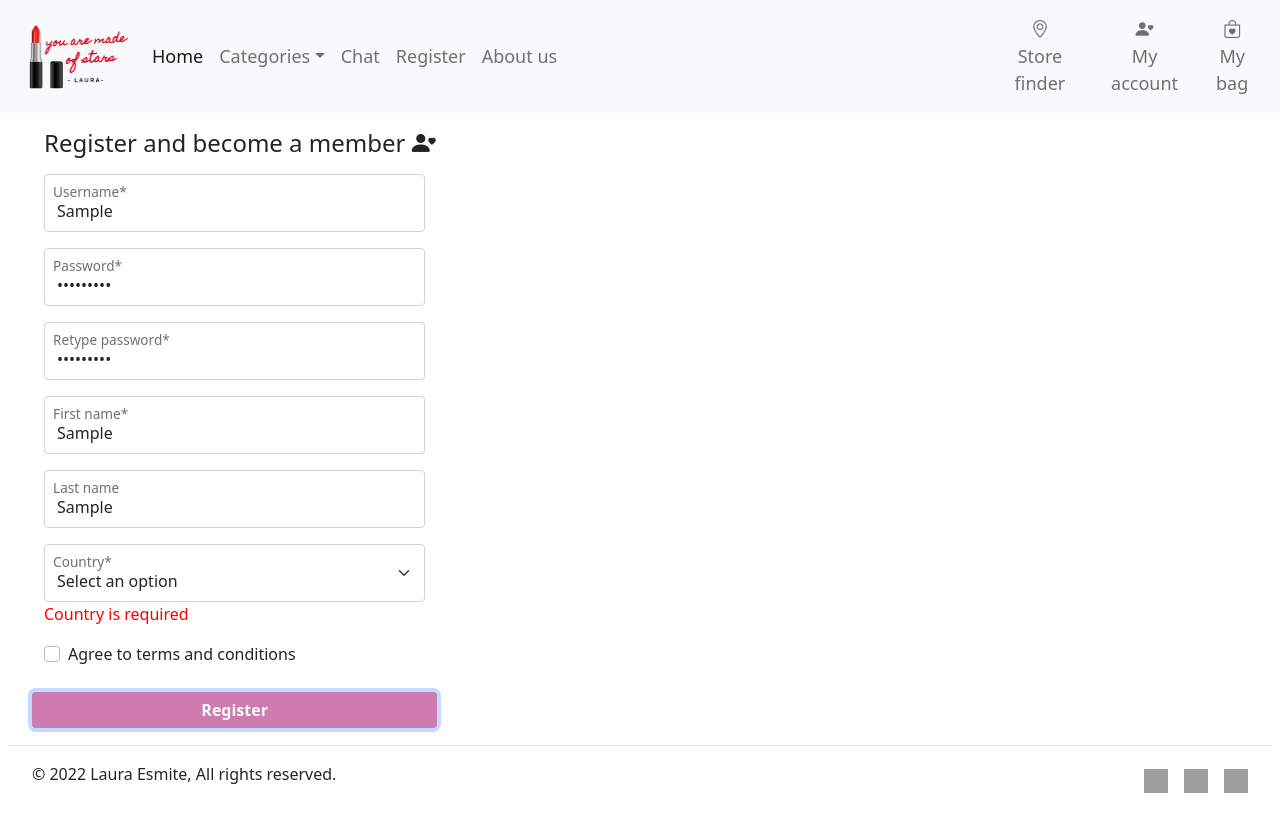
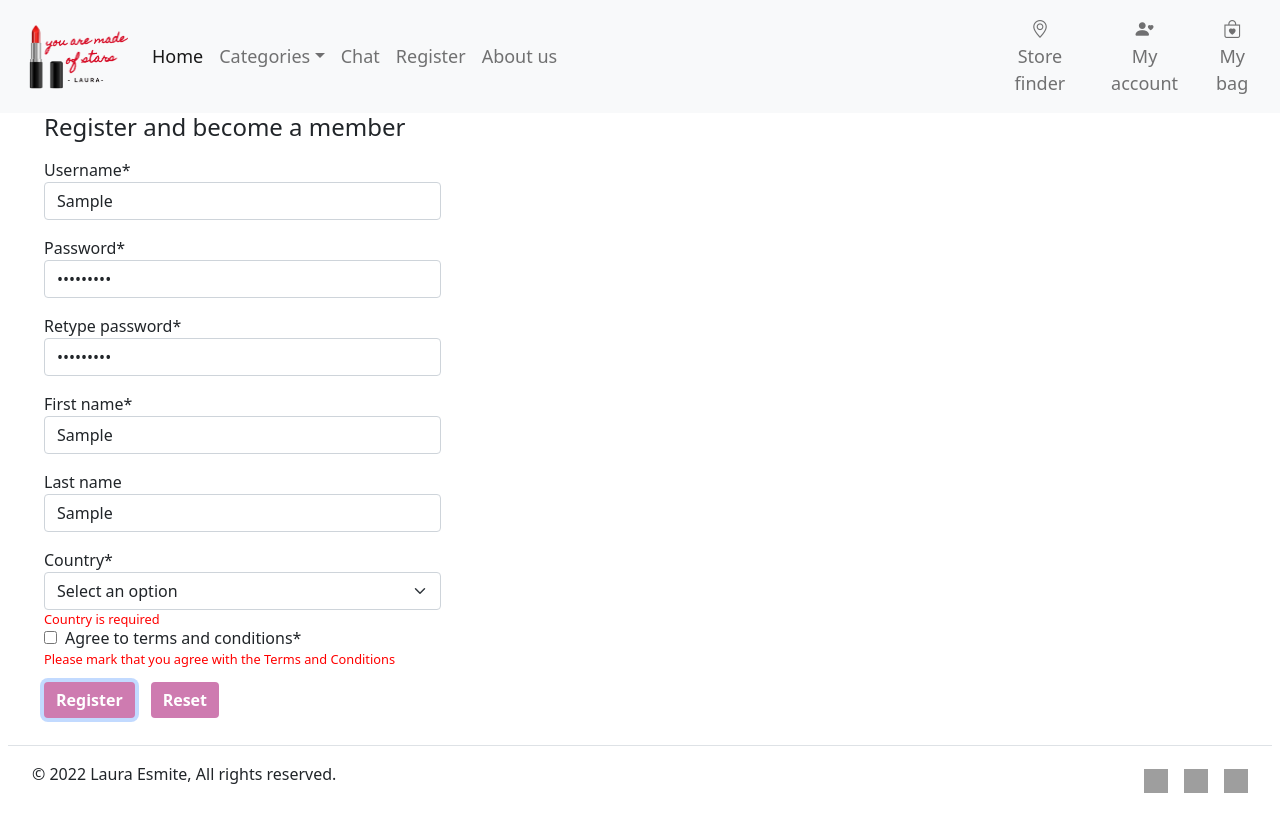
Before and after one commit to Lauresmi/final-project, a React (Create React App) app: page /register in a window 1280 px wide. Both pictures are taken after typing "Sample", "Sample123", "Sample123", "Sample", "Sample" into the empty fields and a click on the button "Register". Built offline with nearby package versions, Linux system fonts and the light colour scheme; grey boxes are pictures that could not be loaded.

Commit message:
Register page with Formik

```diff
--- a/package.json
+++ b/package.json
@@ -10,12 +10,14 @@
     "@testing-library/react": "^12.1.3",
     "@testing-library/user-event": "^13.5.0",
     "bootstrap-icons": "^1.8.1",
+    "formik": "^2.2.9",
     "react": "^17.0.2",
     "react-date-object": "^2.1.5",
     "react-dom": "^17.0.2",
     "react-router-dom": "^6.2.1",
     "react-scripts": "5.0.0",
-    "web-vitals": "^2.1.4"
+    "web-vitals": "^2.1.4",
+    "yup": "^0.32.11"
   },
   "scripts": {
     "start": "react-scripts start",
--- /dev/null
+++ b/src/Components/CheckboxGroup.js
@@ -0,0 +1,30 @@
+import { Field, ErrorMessage } from 'formik'
+import React from 'react'
+import TextError from './TextError'
+
+function CheckboxGroup(props) {
+    const { label, name, options, ...rest } = props
+
+    return (
+        <div className='my-3'>
+            <Field name={name} {...rest}>
+                {({ field }) => {
+                    return (
+                        <React.Fragment >
+                            <input
+                                className='me-2'
+                                type='checkbox'
+                                {...field}
+                                checked={field.value}
+                            />
+                            <label>{label}</label>
+                        </React.Fragment>
+                    )
+                }}
+            </Field>
+            <ErrorMessage name={name} component={TextError} />
+        </div>
+    )
+}
+
+export default CheckboxGroup
--- a/src/Components/Content.js
+++ b/src/Components/Content.js
@@ -32,7 +32,6 @@ function Content() {
 
                 <Route path="/chat" element={ <Chat /> } />
                 <Route path="/register" element={ <Register />} />
-
             </Routes>
         </div>
     )
--- /dev/null
+++ b/src/Components/FormikControl.js
@@ -0,0 +1,16 @@
+import Select from "./Select"
+import CheckboxGroup from "./CheckboxGroup"
+
+function FormikControl(props) {
+    const { control, ...rest } = props
+
+    switch (control) {
+        case 'select':
+            return <Select {...rest} />
+
+        case 'checkbox':
+            return <CheckboxGroup {...rest} />
+    }
+}
+
+export default FormikControl
--- /dev/null
+++ b/src/Components/Select.js
@@ -0,0 +1,26 @@
+import { ErrorMessage, Field, useField } from 'formik'
+import TextError from './TextError'
+
+function Select(props) {
+    const { label, name, options, ...rest } = props
+
+    return (
+        <div className='col-4'>
+            <label htmlFor={name}>{label}</label>
+            <Field as='select' className="form-select" aria-label="Default select example" id={name} name={name} {...name}>
+                {
+                    options.map(option => {
+                        return (
+                            <option className='mt-4' key={option.value} value={option.value}>
+                                {option.key}
+                            </option>
+                        )
+                    })
+                }
+            </Field>
+            <ErrorMessage name={name} component={TextError} />
+        </div>
+    )
+}
+
+export default Select
--- /dev/null
+++ b/src/Components/TextError.js
@@ -0,0 +1,9 @@
+function TextError(props) {
+    return (
+        <div className="error">
+            {props.children}
+        </div>
+    )
+}
+
+export default TextError
--- /dev/null
+++ b/src/Components/TextField.js
@@ -0,0 +1,19 @@
+import { ErrorMessage, useField } from 'formik'
+
+function TextField({ label, ...props }) {
+
+    const [field, meta] = useField(props)
+
+    return (
+        <div className='mt-3 mb-3 col-4'>
+            <label htmlFor={field.name}>{label}</label>
+            <input className={`form-control shadow-none ${meta.touched && meta.error && 'is-invalid'}`}
+                {...field} {...props}
+                autoComplete='off'
+            />
+            <ErrorMessage component='div' className='error' name={field.name} />
+        </div>
+    )
+}
+
+export default TextField
--- /dev/null
+++ b/src/Pages/Register.css
@@ -0,0 +1,5 @@
+.error {
+    position: absolute;
+    color: red;
+    font-size: .8rem;
+}
--- a/src/Pages/Register.js
+++ b/src/Pages/Register.js
@@ -1,129 +1,83 @@
-import { useState, useEffect } from "react";
-import Modal from "../Components/Modal";
+import { Formik, Form } from 'formik'
+import TextField from '../Components/TextField'
+import * as Yup from 'yup'
+import "./Register.css"
+import FormikControl from '../Components/FormikControl'
 
 function Register() {
-    const initialValues = { username: "", password: "", retypePassword: "", firstName: "", lastName: "", country: "", agreeToTAndC: ""  };
-    const [formValues, setFormValues] = useState(initialValues);
-    const [formErrors, setFormErrors] = useState({});
-    const [isSubmit, setIsSubmit] = useState(false);
 
-    const handleChange = (e) => {
-        const { name, value } = e.target;
-        setFormValues({ ...formValues, [name]: value });
-    };
+    const dropdownOptions = [
+        { key: 'Select an option', value: '' },
+        { key: 'Latvia', value: 'latvia' },
+        { key: 'Estonia', value: 'estonia' },
+        { key: 'Lithuania', value: 'lithuania' },
+    ]
 
-    const handleSubmit = (e) => {
-        e.preventDefault();
-        setFormErrors(validate(formValues));
-        setIsSubmit(true);
-    };
+    const checkboxOptions =
+        { key: 'Agree with the Terms and Conditions*', value: 'opt1' }
 
-    useEffect(() => {
-        console.log(formErrors);
-        if (Object.keys(formErrors).length === 0 && isSubmit) {
-            console.log(formValues);
-        }
-    }, [formErrors]);
+    const validate = Yup.object({
+        username: Yup.string()
+            .min(5, 'Lenght of input should be at least 5 characters')
+            .max(15, 'Lenght of input should not be longer than 15 characters')
+            .required('Username is required'),
 
-    const validate = (values) => {
-        const errors = {};
-        const regex = /^[^\s@]+@[^\s@]+\.[^\s@]{2,}$/i;
-        if (!values.username) {
-            errors.username = "Username is required";
-        }
-        if (!values.firstName) {
-            errors.firstName = "First name is required";
-        }
-        if (!values.country) {
-            errors.country = "Country is required";
-        }
-        if (values.retypePassword !== values.password) {
-            errors.retypePassword = "Passwords must match";
-        }
-        if (!values.password) {
-            errors.password = "Password is required";
-        } else if (values.password.length < 8) {
-            errors.password = "Password must be more than 8 characters";
-        } else if (values.password.length > 20) {
-            errors.password = "Password cannot exceed more than 20 characters";
-        }
-        return errors;
-    };
+        password: Yup.string()
+            .min(8, 'Lenght of password should be at least 8 characters')
+            .max(15, 'Lenght of password should not be longer than 15 characters')
+            .required('Password is required'),
+
+        retypePassword: Yup.string()
+            .oneOf([Yup.ref('password'), null], 'Passwords must match')
+            .required('Please re-type password'),
+
+        firstName: Yup.string()
+            .max(15, 'Lenght of input should not be longer than 15 characters')
+            .required('First name is required'),
+
+        lastName: Yup.string()
+            .max(20, 'Lenght of input should not be longer than 20 characters'),
+
+        selectOption: Yup.string()
+            .required('Country is required'),
+
+        checkboxOption: Yup.string()
+            .required('Please mark that you agree with the Terms and Conditions'),
+    })
 
     return (
-        <div className="">
-            {Object.keys(formErrors).length === 0 && isSubmit ? (
-                <div className="ui message success">Signed in successfully</div>
-            ) : (
-                <pre></pre>
+        <Formik
+            const initialValues={{
+                username: '',
+                password: '',
+                retypePassword: '',
+                firstName: '',
+                lastName: '',
+                selectOption: '',
+                checkboxOption: '',
+            }}
+            validationSchema={validate}
+        >
+            {formik => (
+                <div>
+                    <h4>Register and become a member</h4>
+                    {console.log(formik.values)}
+                    <Form>
+                        <TextField label='Username*' name='username' type='text' />
+                        <TextField label='Password*' name='password' type='password' />
+                        <TextField label='Retype password*' name='retypePassword' type='password' />
+                        <TextField label='First name*' name='firstName' type='text' />
+                        <TextField label='Last name' name='lastName' type='text' />
+                        <FormikControl label='Country*' control='select' name='selectOption' options={dropdownOptions} />
+                        <FormikControl label='Agree to terms and conditions*' control='checkbox' name='checkboxOption' options={checkboxOptions} />
+
+                        <button className='btn mt-3' type='submit'>Register</button>
+                        <button className='btn mt-3 mx-3' type='reset'>Reset</button>
+                    </Form>
+                </div>
             )}
-
-            <form onSubmit={handleSubmit}>
-                <h4>Register and become a member <i class="bi bi-person-heart"></i></h4>
-
-                <div className="row d-flex flex-column mt-3">
-
-                    <div className="col-4 form-floating">
-                        <input className="form-control" type="text" name="username" id="Username" placeholder="Username" value={formValues.username} onChange={handleChange} />
-                        <label className="mx-2" for="floatingInput">Username*</label>
-                    </div>
-                    <p style={{ color: 'red' }}>{formErrors.username}</p>
-
-                    <div className="col-4 form-floating">
-                        <input className="form-control" type="password" name="password" id="Password" placeholder="Password" value={formValues.password} onChange={handleChange} />
-                        <label className="mx-2" for="floatingInput">Password*</label>
-                    </div>
-                    <p style={{ color: 'red' }}>{formErrors.password}</p>
-
-                    <div className="col-4 form-floating">
-                        <input className="form-control" type="password" name="retypePassword" id="retypePassword" placeholder="Password" value={formValues.retypePassword} onChange={handleChange} />
-                        <label className="mx-2" for="floatingInput">Retype password*</label>
-                    </div>
-                    <p style={{ color: 'red' }}>{formErrors.retypePassword}</p>
-
-                    <div className="col-4 form-floating">
-                        <input className="form-control" type="text" name="firstName" id="firstName" placeholder="firstName" value={formValues.firstName} onChange={handleChange} />
-                        <label className="mx-2" for="floatingInput">First name*</label>
-                    </div>
-                    <p style={{ color: 'red' }}>{formErrors.firstName}</p>
-
-                    <div className="col-4 form-floating">
-                        <input className="form-control" type="text" name="lastName" id="lastName" placeholder="lastName" value={formValues.lastName} onChange={handleChange} />
-                        <label className="mx-2" for="floatingInput">Last name</label>
-                    </div>
-
-                    <div className="col-4 form-floating mt-3">
-                        <select className="form-select" id="floatingSelect" aria-label="Floating label select example">
-                            <option selected>Select an option</option>
-                            <option value="1">Latvia</option>
-                            <option value="2">Estonia</option>
-                            <option value="3">Lithuania</option>
-                        </select>
-                        <label className="mx-2" for="floatingSelect">Country*</label>
-                    </div>
-                    <p style={{ color: 'red' }}>{formErrors.country}</p>
-
-
-                    <div className="col-4">
-                        <div className="form-check">
-                            <input className="form-check-input" type="checkbox" id="invalidCheck" value={formValues.agreeToTAndC} onChange={handleChange}/>
-                                <label className="form-check-label" for="invalidCheck">
-                                    Agree to terms and conditions
-                                </label>
-                                <div className="invalid-feedback">
-                                    You must agree before submitting.
-                                </div>
-                        </div>
-                    </div>
-                    <p style={{ color: 'red' }}>{formErrors.agreeToTAndC}</p>
-
-                    <button className="btn col-4 my-2">Register</button>
-                </div>
-            </form>
-
-            <Modal />
-        </div>
-    );
+        </ Formik>
+    )
 }
 
 export default Register
```
Also changed, not shown: 1 other file (tests, documents, lock files or other folders).
